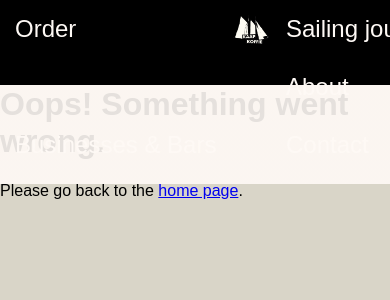
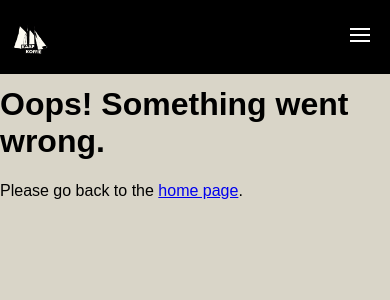
Before and after one commit to conjack27/kaapkoffie, a Nuxt app: page /404 in a window 390 px wide. Shown: the top 300 px of the page. Built offline with nearby package versions, Linux system fonts and the light colour scheme; a web font is replaced by a local one.

Commit message:
mobile menu

```diff
--- a/assets/css/main.scss
+++ b/assets/css/main.scss
@@ -15,8 +15,6 @@
 
 body {
   margin: 0;
-  height: 100vh;
-  width: 100vw;
   background-color: #d9d5c8;
 }
 
@@ -26,4 +24,7 @@ body {
 
 .page {
   padding-top: 65px;
+  display: flex;
+  flex-direction: column;
+  justify-content: center;
 }
--- a/assets/css/modules/home.scss
+++ b/assets/css/modules/home.scss
@@ -1,8 +1,11 @@
 .home {
-  margin: 20px 0;
   display: flex;
   flex-direction: column;
   align-items: center;
+
+  @media (min-width: 600px) {
+    margin: 20px 0;
+  }
 }
 
 .home__heading-container {
@@ -47,7 +50,7 @@
 
   @media (min-width: 600px) {
     flex-direction: row;
-    max-width: 1080px;
+    max-width: 85%;
     justify-content: center;
   }
 }
@@ -57,8 +60,6 @@
 
   @media (min-width: 600px) {
     width: 50%;
-    /* height: 600px; */
-    /* flex: 0 1 50%; */
   }
 }
 
@@ -68,6 +69,10 @@
   flex: 0 1 40%;
   align-items: center;
   flex-direction: column;
+
+  @media (min-width: 600px) {
+    flex: 0 1 50%;
+  }
 }
 
 .home__coffee-cup {
@@ -75,7 +80,7 @@
   cursor: pointer;
 
   @media (min-width: 600px) {
-    height: 200px;
+    height: 300px;
   }
 }
 
@@ -83,6 +88,10 @@
   width: 100%;
   max-width: 150px;
   z-index: 1;
+
+  @media (min-width: 600px) {
+    max-width: 200px;
+  }
 }
 
 .home__coffee-cup-text {
--- a/assets/css/modules/nav.scss
+++ b/assets/css/modules/nav.scss
@@ -3,6 +3,7 @@
 .nav {
   background-color: #000000;
   z-index: 2;
+  display: none;
 
   @media (min-width: 600px) {
     display: flex;
--- /dev/null
+++ b/components/mobile-navigation.vue
@@ -0,0 +1,216 @@
+<template>
+  <div class="mobile-navigation">
+    <div class="black-bar">
+      <NuxtLink to="/">
+        <img
+          src="../assets/images/logo.png"
+          class="nav__logo"
+          alt="Kaapkoffie"
+          title="Kaapkoffie"
+        />
+      </NuxtLink>
+      <div class="hamburger" @click="toggleMenu">
+        <div class="stripe"></div>
+        <div class="stripe"></div>
+        <div class="stripe"></div>
+      </div>
+    </div>
+    <div class="menu" :class="{ expanded: isMenuExpanded }">
+      <ul class="menu-items">
+        <li class="menu-item" v-for="(item, index) in menuItems" :key="index">
+          <div class="item-title" @click="toggleSubMenu(index)">
+            {{ item.title }}
+          </div>
+          <ul class="sub-menu" :class="{ show: item.showSubMenu }">
+            <li
+              class="sub-menu-item"
+              v-for="(subItem, subIndex) in item.subMenu"
+              :key="subIndex"
+            >
+              <NuxtLink class="nav-item-link" :to="subItem.link">
+                {{ subItem.title }}</NuxtLink
+              >
+            </li>
+          </ul>
+        </li>
+      </ul>
+    </div>
+  </div>
+</template>
+
+<script>
+  export default {
+    data() {
+      return {
+        isMenuExpanded: false,
+        menuItems: [
+          {
+            title: 'Order',
+            showSubMenu: false,
+            subMenu: [
+              {
+                title: 'Where to buy our beans',
+                link: 'where-to-buy-our-beans',
+              },
+              {
+                title: 'Where to try our beans',
+                link: 'where-to-try-our-beans',
+              },
+            ],
+          },
+          {
+            title: 'Businesses & Bars',
+            showSubMenu: false,
+            subMenu: [
+              { title: 'Get our beans at the office', link: 'horeca' },
+              { title: 'Sell our beans', link: '/' },
+            ],
+          },
+          {
+            title: 'Sailing Journey',
+          },
+          {
+            title: 'About',
+            showSubMenu: false,
+            subMenu: [
+              { title: 'About us', link: 'about-us' },
+              { title: 'About the women', link: 'about-the-women' },
+              { title: 'About the coffee', link: 'about-the-coffee' },
+              { title: 'About the packaging', link: 'about-the-packaging' },
+            ],
+          },
+          {
+            title: 'Contact',
+            showSubMenu: false,
+            subMenu: [
+              { title: 'Contact us', link: 'contact-us' },
+              { title: 'Work with us', link: 'work-with-us' },
+            ],
+          },
+        ],
+      };
+    },
+    watch: {
+      $route(to, from) {
+        this.isMenuExpanded = false;
+        this.closeSubMenus();
+      },
+    },
+    methods: {
+      closeSubMenus() {
+        this.menuItems.forEach((item) => {
+          item.showSubMenu = false;
+        });
+      },
+      toggleMenu() {
+        console.log('toggle menu', this.isMenuExpanded);
+        this.isMenuExpanded = !this.isMenuExpanded;
+        console.log('menu toggled', this.isMenuExpanded);
+
+        this.closeSubMenus();
+      },
+      toggleSubMenu(index) {
+        console.log(index, this.menuItems[index].showSubMenu);
+        if (index === 2) {
+          this.$router.push('/sailing-journey');
+          this.isMenuExpanded = false;
+        } else {
+          this.menuItems[index].showSubMenu =
+            !this.menuItems[index].showSubMenu;
+        }
+      },
+    },
+  };
+</script>
+
+<style lang="scss" scoped>
+  .mobile-navigation {
+    position: fixed;
+    top: 0;
+    left: 0;
+    width: 100%;
+    z-index: 1000;
+
+    @media (min-width: 600px) {
+      display: none;
+    }
+  }
+
+  .black-bar {
+    background-color: black;
+    color: white;
+    display: flex;
+    justify-content: space-between;
+    align-items: center;
+    padding: 10px;
+  }
+
+  .logo {
+    margin-left: 10px;
+  }
+
+  .hamburger {
+    margin-right: 10px;
+    cursor: pointer;
+  }
+
+  .stripe {
+    width: 20px;
+    height: 2px;
+    background-color: white;
+    margin-bottom: 4px;
+  }
+
+  .menu {
+    background-color: black;
+    color: white;
+    overflow: hidden;
+    max-height: 0;
+    transition: max-height 0.3s ease-out;
+  }
+
+  .menu.expanded {
+    max-height: 500px;
+  }
+
+  .menu-items {
+    list-style-type: none;
+    padding: 0;
+    margin: 0;
+  }
+
+  .menu-item {
+    padding: 10px;
+    cursor: pointer;
+  }
+
+  .item-title {
+    display: flex;
+    justify-content: space-between;
+    align-items: center;
+  }
+
+  .sub-menu {
+    list-style-type: none;
+    padding: 0;
+    margin: 0;
+    display: none;
+
+    &.show {
+      display: block;
+    }
+  }
+
+  .sub-menu-item {
+    padding: 10px;
+    cursor: pointer;
+    a {
+      color: white;
+    }
+  }
+
+  .menu-item:hover,
+  .sub-menu-item:hover {
+    background-color: #333;
+  }
+</style>
--- a/components/navigation.vue
+++ b/components/navigation.vue
@@ -117,7 +117,7 @@
               <NuxtLink class="nav-item-link" to="/about-us">Us</NuxtLink>
             </li>
             <li class="nav-item">
-              <NuxtLink class="nav-item-link" to="/about-the-farmers"
+              <NuxtLink class="nav-item-link" to="/about-the-women"
                 >The women</NuxtLink
               >
             </li>
--- a/layouts/default.vue
+++ b/layouts/default.vue
@@ -1,6 +1,7 @@
 <template>
   <div class="why">
     <navigation />
+    <mobile-navigation />
     <div class="page">
       <slot>
         <p>This is the default content for the slot.</p>
--- /dev/null
+++ b/pages/about-the-women.vue
@@ -0,0 +1,25 @@
+<template>
+  <div>
+    <div class="hero hero--women">
+      <h1 class="hero__heading">Meet the women behind the beans</h1>
+    </div>
+    <div class="text">
+      <p class="text__paragraph">
+        We work directly with a cooperative of female farmers called Acro Nevada
+        to ensure that our coffee is of the highest quality and is produced
+        sustainably.
+      </p>
+      <p class="text__paragraph">
+        We also collaborate with Ecol Sierra. This partnership helps to protect
+        the interests of farmers in Colombia, ensuring that they are paid fair
+        prices for their coffee and that their working conditions are safe and
+      </p>
+    </div>
+  </div>
+</template>
+
+<script>
+  export default {
+    mounted() {},
+  };
+</script>
--- a/pages/index.vue
+++ b/pages/index.vue
@@ -1,5 +1,5 @@
 <template>
-  <div class="home">
+  <div class="container home">
     <div class="home__image-section">
       <img
         class="home__image"
--- /dev/null
+++ b/pages/sailing-journey.vue
@@ -0,0 +1,13 @@
+<template>
+  <div>
+
+  </div>
+</template>
+
+<script lang="ts" setup>
+
+</script>
+
+<style>
+
+</style>
--- /dev/null
+++ b/pages/work-with-us.vue
@@ -0,0 +1,13 @@
+<template>
+  <div>
+
+  </div>
+</template>
+
+<script lang="ts" setup>
+
+</script>
+
+<style>
+
+</style>
```
Also changed, not shown: pages/about-the-packaging.vue (renamed from pages/about-the-farmers.vue).
